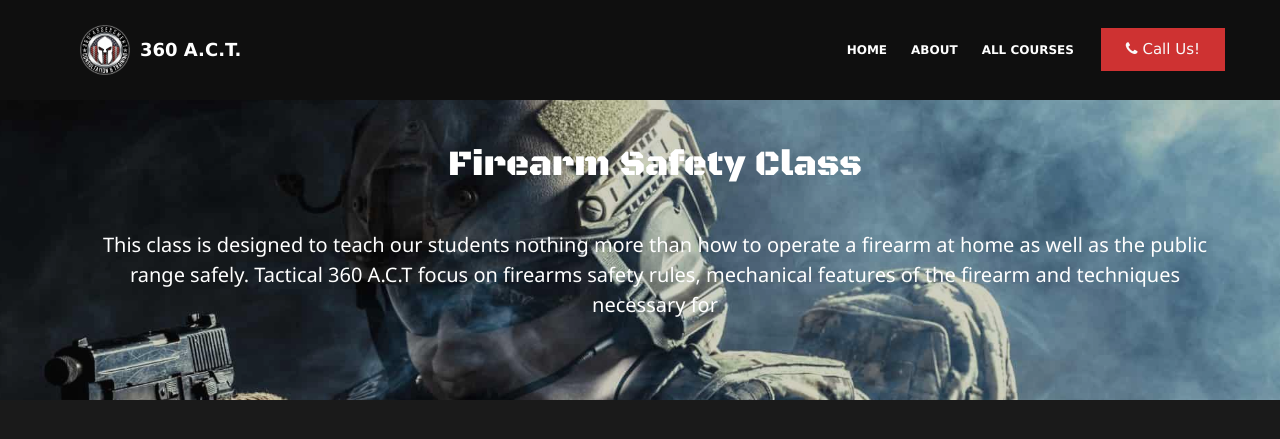
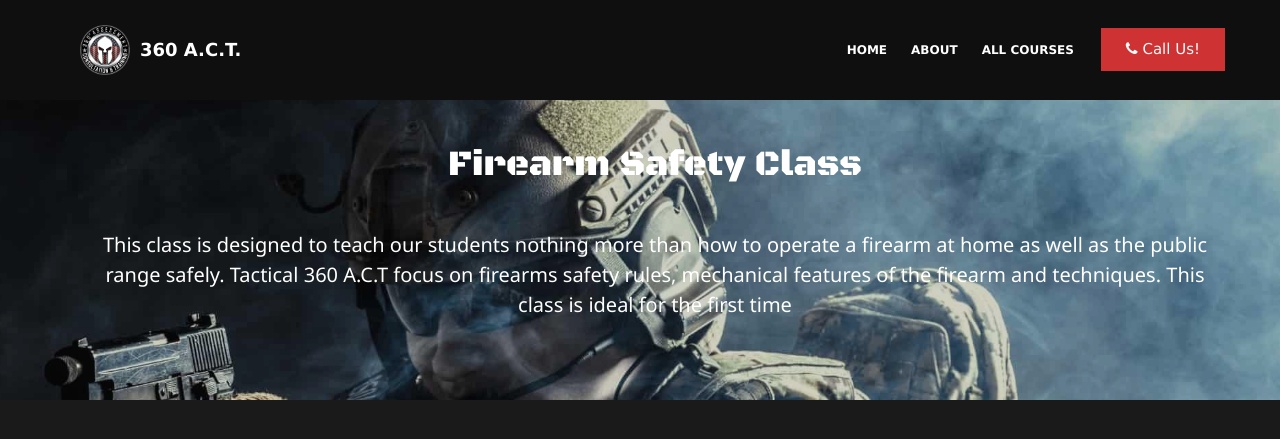
Before and after one commit to sduong9392/Tactical360ActWebsite, a Jekyll site: the page built from pages/Firearms Safety.md, in a window 1280 px wide and 1400 px high, cut to the strip 0-480 px from the top of the window. Shown: the top 439 px of the strip. Built offline with Jekyll 4.4.1, drawn with Linux system fonts in a browser that asks for light colours; comment, search, counter and statistics services are not loaded; some of the changed text lies outside the part shown.

Commit message:
pages/Firearms Safety.md updated from https://stackedit.io/

```diff
--- a/pages/Firearms Safety.md
+++ b/pages/Firearms Safety.md
@@ -2,11 +2,11 @@
 title: "Firearm Safety Class"
 price: "$50"
 image: "https://images.pexels.com/photos/3602946/pexels-photo-3602946.jpeg?auto=compress&cs=tinysrgb&dpr=2&h=750&w=1260"
-summary: This class is designed to teach our students nothing more than how to operate a firearm at home as well as the public range safely.  Tactical 360 A.C.T focus on firearms safety rules, mechanical features of the firearm and techniques necessary for
+summary: This class is designed to teach our students nothing more than how to operate a firearm at home as well as the public range safely.  Tactical 360 A.C.T focus on firearms safety rules, mechanical features of the firearm and techniques.  This class is ideal for the first time
 tag: "featured"
 ---
 
 
 <!--stackedit_data:
-eyJoaXN0b3J5IjpbLTIwMjc0NDUzOTQsLTQ5NTk5Mjg4MF19
+eyJoaXN0b3J5IjpbLTIwNjMzMDk2NDAsLTQ5NTk5Mjg4MF19
 -->
```
